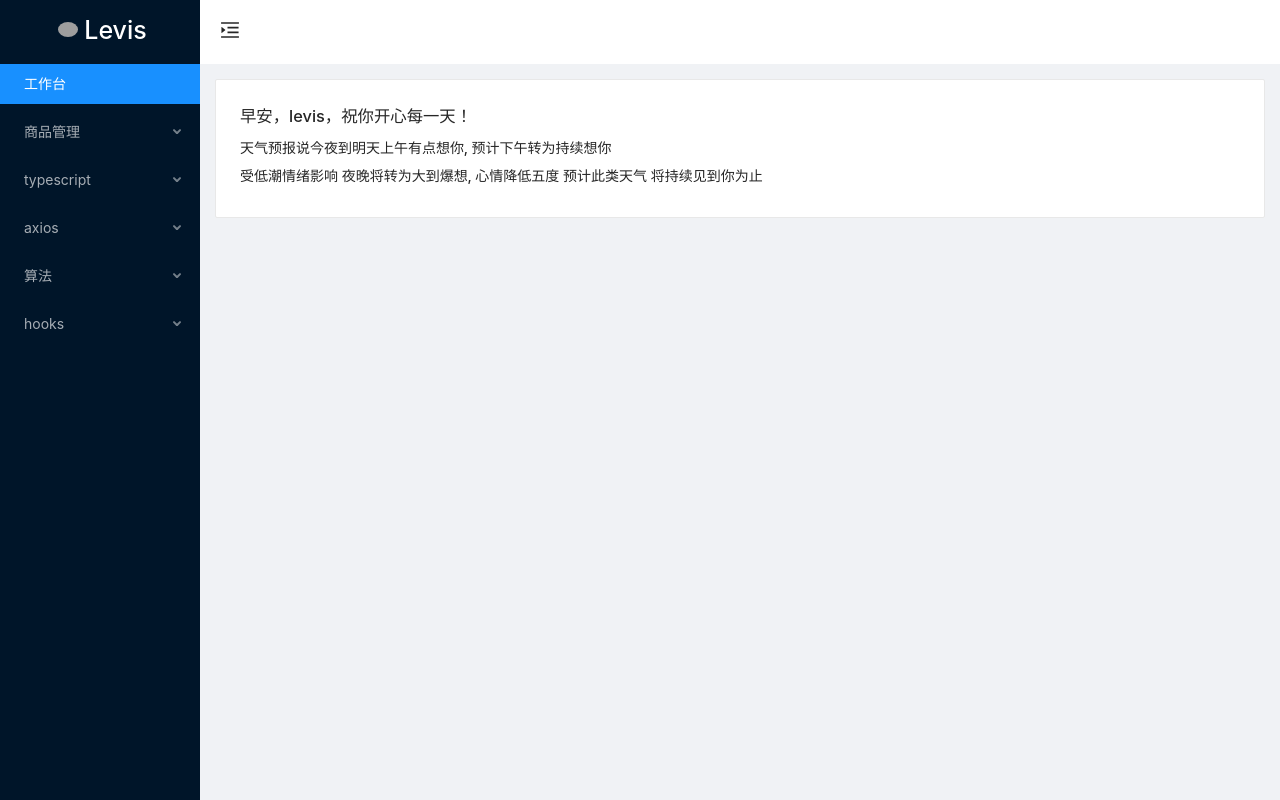
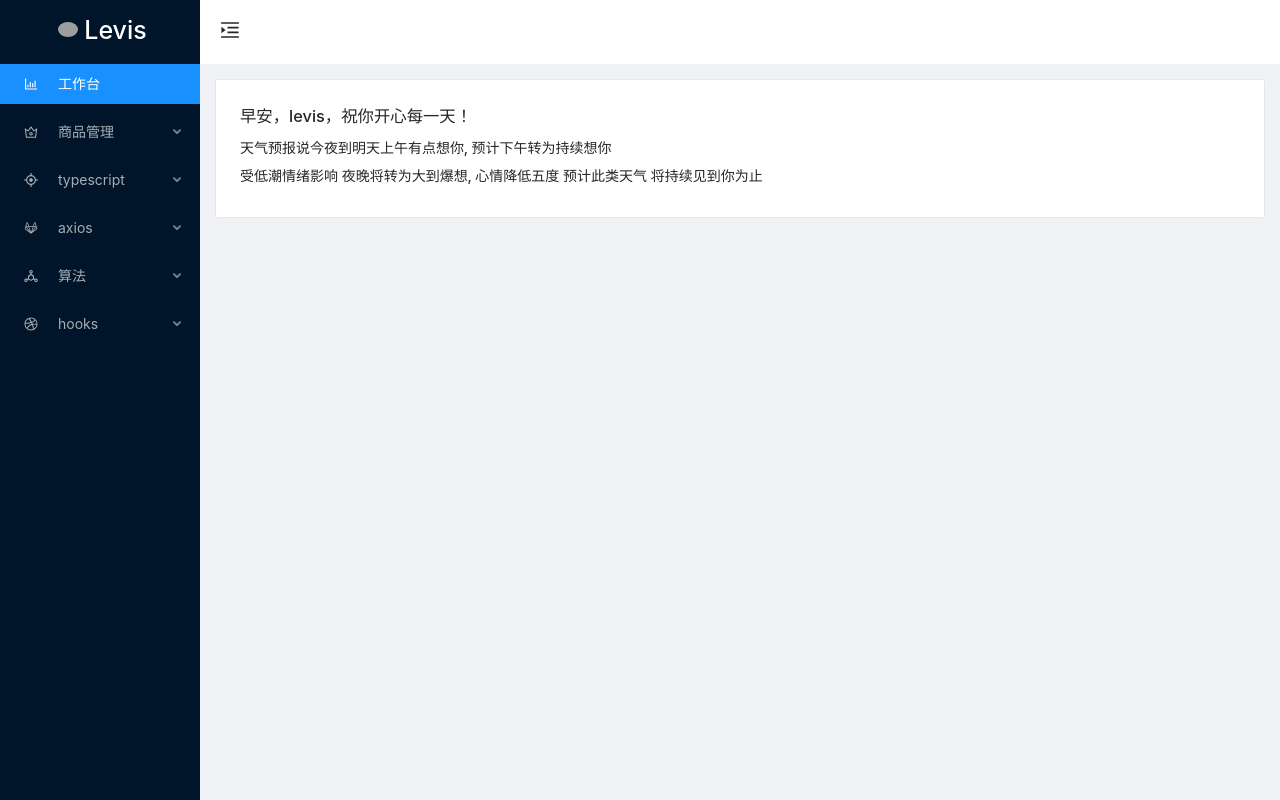
Before and after one commit to nieshiming/levi-webpack, a React app: page /dashboard in a window 1280 px wide. Built offline with nearby package versions, Linux system fonts and the light colour scheme; grey boxes are pictures that could not be loaded.

Commit message:
fix: antd4 icon 引入方式修复

```diff
--- a/src/config/menus/modules/algorithm.ts
+++ b/src/config/menus/modules/algorithm.ts
@@ -1,6 +1,6 @@
 export const algorithmMenu = {
   name: '算法',
-  icon: 'DeploymentUnitOutlined',
+  icon: 'allorithm',
   path: '/algorithm',
   children: [
     {
--- a/src/config/menus/modules/dashboard.ts
+++ b/src/config/menus/modules/dashboard.ts
@@ -1,5 +1,5 @@
 export const dashboardMenu = {
   name: '工作台',
-  icon: 'bar-chart',
+  icon: 'barChart',
   path: '/dashboard'
 };
--- a/src/config/menus/modules/typescript.ts
+++ b/src/config/menus/modules/typescript.ts
@@ -1,6 +1,6 @@
 export const typescriptMenu = {
   name: 'typescript',
-  icon: 'crown',
+  icon: 'typescript',
   path: '/typescript',
   children: [
     {
--- a/src/layouts/slider/index.tsx
+++ b/src/layouts/slider/index.tsx
@@ -4,12 +4,31 @@ import styled from 'styled-components';
 import { Layout, Menu } from 'antd';
 import { ClickParam } from 'antd/lib/menu';
 import menu from '@/config/menus';
+import {
+  BarChartOutlined,
+  CrownOutlined,
+  AimOutlined,
+  GitlabOutlined,
+  DeploymentUnitOutlined,
+  DribbbleOutlined
+} from '@ant-design/icons';
 
 const { Sider } = Layout;
 const { SubMenu } = Menu;
 const initState = {
   collapsed: false,
   targetKey: ''
+};
+
+const Icons: {
+  [key: string]: any;
+} = {
+  barChart: <BarChartOutlined />,
+  crown: <CrownOutlined />,
+  typescript: <AimOutlined />,
+  gitlab: <GitlabOutlined />,
+  allorithm: <DeploymentUnitOutlined />,
+  dribbble: <DribbbleOutlined />
 };
 
 interface Props extends RouteComponentProps {}
@@ -25,6 +44,7 @@ class Slider extends React.Component<Props, State> {
     });
   }
 
+  /** 首页 */
   goHome = () => {
     this.setState({ targetKey: '/dashboard' }, () => {
       const { history } = this.props;
@@ -86,7 +106,7 @@ class Slider extends React.Component<Props, State> {
                 key={`${item.path}`}
                 title={
                   <div>
-                    {/* <item.icon /> */}
+                    {Icons[item.icon]}
                     <span>{item.name}</span>
                   </div>
                 }
@@ -107,7 +127,7 @@ class Slider extends React.Component<Props, State> {
               </SubMenu>
             ) : (
               <Menu.Item key={`${item.path}`}>
-                {/* <item.icon /> */}
+                {Icons[item.icon]}
                 <span>{item.name}</span>
               </Menu.Item>
             );
```
